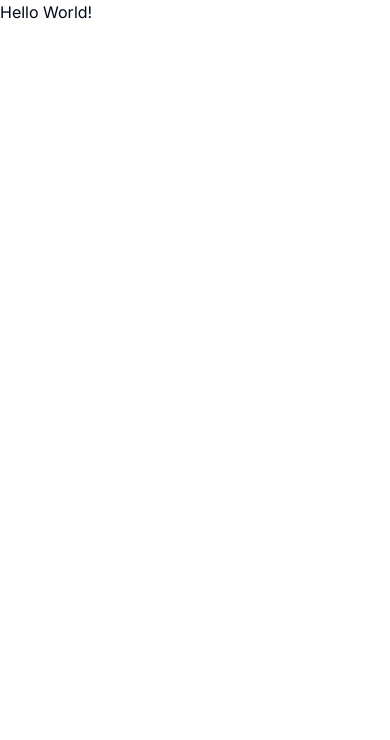
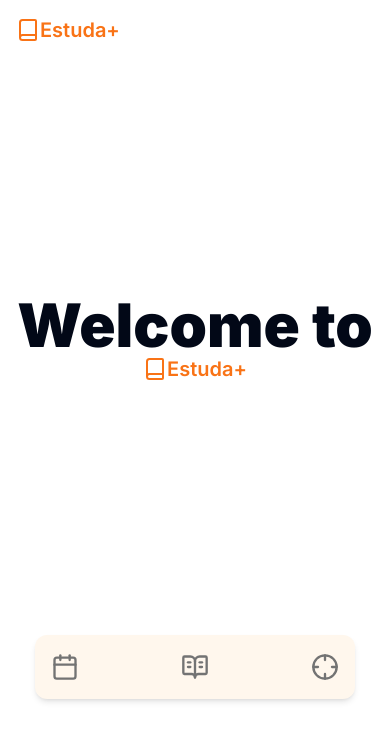
Before and after one commit to OtavioXavier/estuda-mais, a Next.js app: page / in a window 390 px wide. Shown: the top 740 px of the page. Built offline with nearby package versions, Linux system fonts and the light colour scheme.

Commit message:
:iphone: responsive

```diff
--- /dev/null
+++ b/src/app/Scheduling/page.tsx
@@ -0,0 +1,5 @@
+export default function Scheduling() {
+  return (
+    <h1>Scheduling</h1>
+  )
+}
--- /dev/null
+++ b/src/app/Session/page.tsx
@@ -0,0 +1,5 @@
+export default function Session() {
+ return (
+  <h1>Session</h1>
+ )
+}
--- /dev/null
+++ b/src/app/Target/page.tsx
@@ -0,0 +1,5 @@
+export default function Target() {
+  return (
+   <h1>Target</h1>
+  )
+ }
--- a/src/app/layout.tsx
+++ b/src/app/layout.tsx
@@ -4,6 +4,9 @@ import "./globals.css";
 import { Inter as FontSans } from "next/font/google";
 
 import { cn } from "@/lib/utils";
+import Logo from '@/components/logo';
+import Footer from '@/components/layout/footer';
+import Link from 'next/link';
 
 const fontSans = FontSans({
   subsets: ["latin"],
@@ -21,14 +24,22 @@ export default function RootLayout({
   children: React.ReactNode;
 }>) {
   return (
-    <html lang="en">
+    <html lang="en" className='mx-4 mt-4'>
       <body
         className={cn(
-          "min-h-screen bg-background font-sans antialiased",
+          "min-h-screen bg-background font-sans antialiased overflow-x-hidden",
           fontSans.variable,
         )}
       >
+      <header className='md:hidden'>
+        <Link href="/">
+        <Logo />
+        </Link>
+      </header>
+      <section className='min-h-[70vh]'>
         {children}
+      </section>
+      <Footer />
       </body>
     </html>
   );
--- a/src/app/page.tsx
+++ b/src/app/page.tsx
@@ -1,7 +1,10 @@
+import Logo from '@/components/logo';
+
 export default function Home() {
   return (
-    <main>
-      <h1>Hello World!</h1>
+    <main className='flex flex-col items-center justify-center h-[70vh] animate-fadeIn'>
+      <h1 className='text-6xl md:text-9xl font-black'>Welcome to</h1>
+      <Logo />
     </main>
   );
 }
--- /dev/null
+++ b/src/components/layout/footer.tsx
@@ -0,0 +1,13 @@
+import NavLinks from './nav-links';
+
+
+
+export default function Footer() {
+  return (
+    <>
+    <footer className='md:hidden relative px-auto w-screen items-center'>
+     <NavLinks />
+      </footer>
+    </>
+  )
+}
--- /dev/null
+++ b/src/components/layout/nav-links.tsx
@@ -0,0 +1,42 @@
+'use client'
+
+import { usePathname } from 'next/navigation'
+
+import Link from 'next/link';
+import { Calendar, BookOpenText, Crosshair } from 'lucide-react';
+
+
+const linkList = [
+  {
+    path: "/Scheduling",
+    icon: <Calendar size={28}/>
+  },
+  {
+    path: "/Session",
+    icon: <BookOpenText size={28}/>
+  },
+  {
+    path: "/Target",
+    icon: <Crosshair size={28}/>
+  },
+]
+
+export default function NavLinks() {
+  const pathname = usePathname()
+  return (
+    <div className='bg-orange-50 fixed h-16 w-80 left-1/2 transform -translate-x-1/2  flex items-center justify-between p-4 shadow-md rounded-xl'>
+    {linkList.map((link => {
+      if(pathname === link.path) {
+        return <Link href={link.path} className=' text-orange-500 transition-all'>
+        {link.icon}
+      </Link>
+      } else {
+        return <Link href={link.path} className='hover:text-orange-500 text-neutral-500 transition-all'>
+        {link.icon}
+      </Link>
+      }
+
+    }))}
+    </div>
+  )
+}
--- /dev/null
+++ b/src/components/logo.tsx
@@ -0,0 +1,11 @@
+import { Book } from 'lucide-react';
+
+
+export default function Logo() {
+  return (
+    <div className='flex items-center'>
+    <Book color='#F97316' size={24}  strokeWidth={2}/>
+    <h1 className='text-orange-500 text-xl font-semibold'>Estuda+</h1>
+    </div>
+  )
+}
--- a/tailwind.config.ts
+++ b/tailwind.config.ts
@@ -64,6 +64,10 @@ const config = {
         sm: "calc(var(--radius) - 4px)",
       },
       keyframes: {
+        fadeIn: {
+          '0%': {transform: "translateY(1.5rem)", opacity: '0%'},
+          '100%': {transform: "translateY(0px)", opacity: '100%'}
+        },
         "accordion-down": {
           from: { height: "0" },
           to: { height: "var(--radix-accordion-content-height)" },
@@ -74,6 +78,7 @@ const config = {
         },
       },
       animation: {
+        fadeIn: "fadeIn 1s ease-in-out",
         "accordion-down": "accordion-down 0.2s ease-out",
         "accordion-up": "accordion-up 0.2s ease-out",
       },
```
